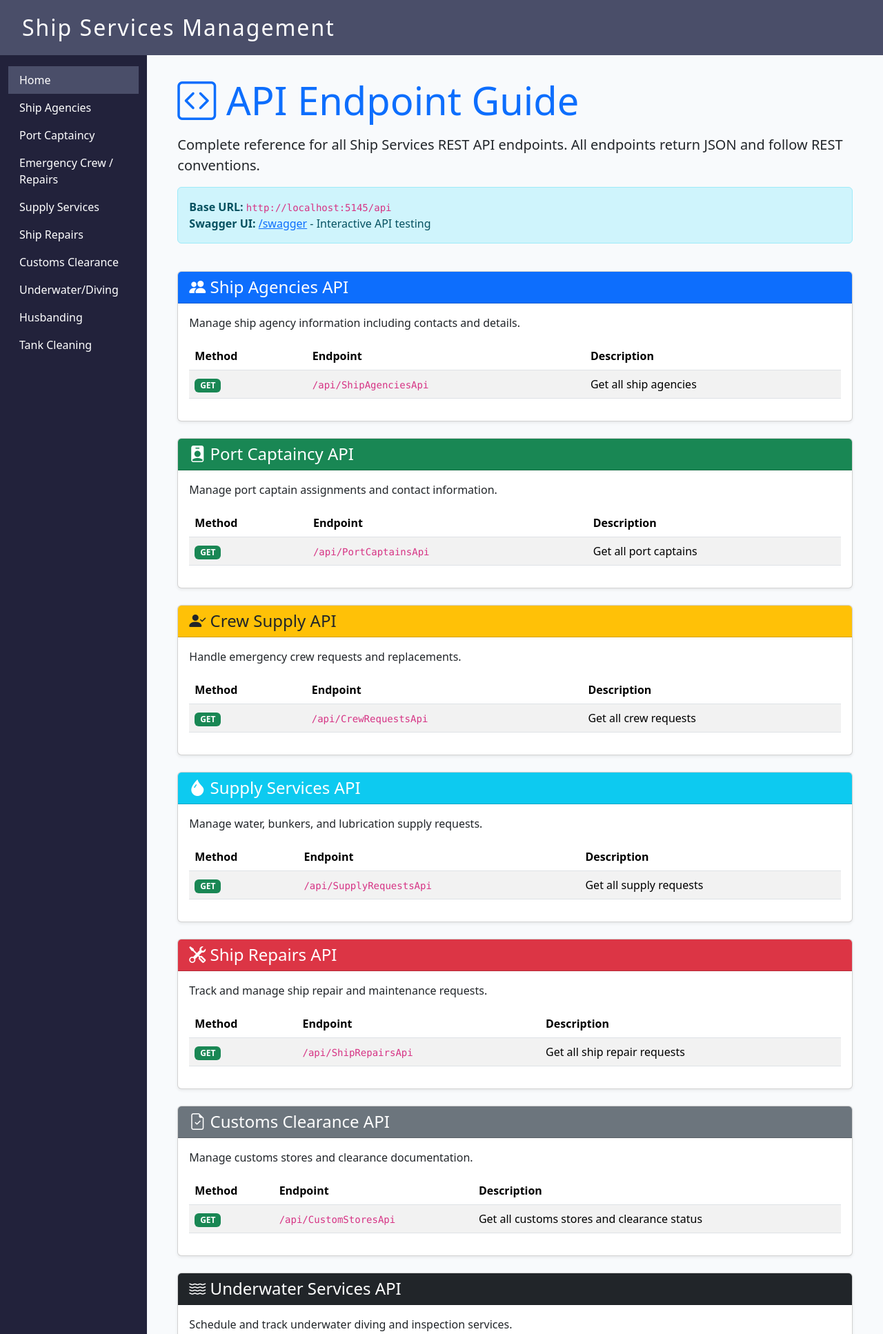
After one commit to xebia/ShipServiceApp, an ASP.NET Core app: template Views/Home/ApiGuide.cshtml in a window 1280 px wide. The commit adds this page. Shown: the top 1934 px of the page at 69% size. Run offline with ASP.NET Core 8, Linux system fonts and the light colour scheme; the template is opened without the code that fills it, so the values that code supplies are empty; some libraries are stand-ins or nearby versions.

Commit message:
Add API endpoint guide to Home-2 view
Co-authored-by: ramesh2051 <95218310+ramesh2051@users.noreply.github.com>

```diff
--- a/Controllers/HomeController.cs
+++ b/Controllers/HomeController.cs
@@ -16,6 +16,11 @@ public class HomeController : Controller
         return View();
     }
 
+    public IActionResult ApiGuide()
+    {
+        return View();
+    }
+
     [ResponseCache(Duration = 0, Location = ResponseCacheLocation.None, NoStore = true)]
     public IActionResult Error()
     {
--- /dev/null
+++ b/Views/Home/ApiGuide.cshtml
@@ -0,0 +1,335 @@
+@{
+    ViewData["Title"] = "API Endpoint Guide";
+}
+
+<div class="container">
+    <!-- Page Header -->
+    <div class="row mb-4">
+        <div class="col-12">
+            <h1 class="display-4 text-primary mb-3">
+                <i class="bi bi-code-square"></i> API Endpoint Guide
+            </h1>
+            <p class="lead">
+                Complete reference for all Ship Services REST API endpoints. All endpoints return JSON and follow REST conventions.
+            </p>
+            <div class="alert alert-info">
+                <strong>Base URL:</strong> <code>http://localhost:5145/api</code><br>
+                <strong>Swagger UI:</strong> <a href="/swagger" target="_blank">/swagger</a> - Interactive API testing
+            </div>
+        </div>
+    </div>
+
+    <!-- Ship Agencies API -->
+    <div class="card mb-4 shadow-sm">
+        <div class="card-header bg-primary text-white">
+            <h4 class="mb-0">
+                <i class="bi bi-people-fill"></i> Ship Agencies API
+            </h4>
+        </div>
+        <div class="card-body">
+            <p class="card-text">Manage ship agency information including contacts and details.</p>
+            <table class="table table-striped">
+                <thead>
+                    <tr>
+                        <th>Method</th>
+                        <th>Endpoint</th>
+                        <th>Description</th>
+                    </tr>
+                </thead>
+                <tbody>
+                    <tr>
+                        <td><span class="badge bg-success">GET</span></td>
+                        <td><code>/api/ShipAgenciesApi</code></td>
+                        <td>Get all ship agencies</td>
+                    </tr>
+                </tbody>
+            </table>
+        </div>
+    </div>
+
+    <!-- Port Captaincy API -->
+    <div class="card mb-4 shadow-sm">
+        <div class="card-header bg-success text-white">
+            <h4 class="mb-0">
+                <i class="bi bi-person-badge-fill"></i> Port Captaincy API
+            </h4>
+        </div>
+        <div class="card-body">
+            <p class="card-text">Manage port captain assignments and contact information.</p>
+            <table class="table table-striped">
+                <thead>
+                    <tr>
+                        <th>Method</th>
+                        <th>Endpoint</th>
+                        <th>Description</th>
+                    </tr>
+                </thead>
+                <tbody>
+                    <tr>
+                        <td><span class="badge bg-success">GET</span></td>
+                        <td><code>/api/PortCaptainsApi</code></td>
+                        <td>Get all port captains</td>
+                    </tr>
+                </tbody>
+            </table>
+        </div>
+    </div>
+
+    <!-- Crew Supply API -->
+    <div class="card mb-4 shadow-sm">
+        <div class="card-header bg-warning text-dark">
+            <h4 class="mb-0">
+                <i class="bi bi-person-check-fill"></i> Crew Supply API
+            </h4>
+        </div>
+        <div class="card-body">
+            <p class="card-text">Handle emergency crew requests and replacements.</p>
+            <table class="table table-striped">
+                <thead>
+                    <tr>
+                        <th>Method</th>
+                        <th>Endpoint</th>
+                        <th>Description</th>
+                    </tr>
+                </thead>
+                <tbody>
+                    <tr>
+                        <td><span class="badge bg-success">GET</span></td>
+                        <td><code>/api/CrewRequestsApi</code></td>
+                        <td>Get all crew requests</td>
+                    </tr>
+                </tbody>
+            </table>
+        </div>
+    </div>
+
+    <!-- Supply Services API -->
+    <div class="card mb-4 shadow-sm">
+        <div class="card-header bg-info text-white">
+            <h4 class="mb-0">
+                <i class="bi bi-droplet-fill"></i> Supply Services API
+            </h4>
+        </div>
+        <div class="card-body">
+            <p class="card-text">Manage water, bunkers, and lubrication supply requests.</p>
+            <table class="table table-striped">
+                <thead>
+                    <tr>
+                        <th>Method</th>
+                        <th>Endpoint</th>
+                        <th>Description</th>
+                    </tr>
+                </thead>
+                <tbody>
+                    <tr>
+                        <td><span class="badge bg-success">GET</span></td>
+                        <td><code>/api/SupplyRequestsApi</code></td>
+                        <td>Get all supply requests</td>
+                    </tr>
+                </tbody>
+            </table>
+        </div>
+    </div>
+
+    <!-- Ship Repairs API -->
+    <div class="card mb-4 shadow-sm">
+        <div class="card-header bg-danger text-white">
+            <h4 class="mb-0">
+                <i class="bi bi-tools"></i> Ship Repairs API
+            </h4>
+        </div>
+        <div class="card-body">
+            <p class="card-text">Track and manage ship repair and maintenance requests.</p>
+            <table class="table table-striped">
+                <thead>
+                    <tr>
+                        <th>Method</th>
+                        <th>Endpoint</th>
+                        <th>Description</th>
+                    </tr>
+                </thead>
+                <tbody>
+                    <tr>
+                        <td><span class="badge bg-success">GET</span></td>
+                        <td><code>/api/ShipRepairsApi</code></td>
+                        <td>Get all ship repair requests</td>
+                    </tr>
+                </tbody>
+            </table>
+        </div>
+    </div>
+
+    <!-- Customs Clearance API -->
+    <div class="card mb-4 shadow-sm">
+        <div class="card-header bg-secondary text-white">
+            <h4 class="mb-0">
+                <i class="bi bi-file-earmark-check"></i> Customs Clearance API
+            </h4>
+        </div>
+        <div class="card-body">
+            <p class="card-text">Manage customs stores and clearance documentation.</p>
+            <table class="table table-striped">
+                <thead>
+                    <tr>
+                        <th>Method</th>
+                        <th>Endpoint</th>
+                        <th>Description</th>
+                    </tr>
+                </thead>
+                <tbody>
+                    <tr>
+                        <td><span class="badge bg-success">GET</span></td>
+                        <td><code>/api/CustomStoresApi</code></td>
+                        <td>Get all customs stores and clearance status</td>
+                    </tr>
+                </tbody>
+            </table>
+        </div>
+    </div>
+
+    <!-- Underwater Services API -->
+    <div class="card mb-4 shadow-sm">
+        <div class="card-header bg-dark text-white">
+            <h4 class="mb-0">
+                <i class="bi bi-water"></i> Underwater Services API
+            </h4>
+        </div>
+        <div class="card-body">
+            <p class="card-text">Schedule and track underwater diving and inspection services.</p>
+            <table class="table table-striped">
+                <thead>
+                    <tr>
+                        <th>Method</th>
+                        <th>Endpoint</th>
+                        <th>Description</th>
+                    </tr>
+                </thead>
+                <tbody>
+                    <tr>
+                        <td><span class="badge bg-success">GET</span></td>
+                        <td><code>/api/UnderwaterServicesApi</code></td>
+                        <td>Get all underwater service requests</td>
+                    </tr>
+                </tbody>
+            </table>
+        </div>
+    </div>
+
+    <!-- Husbanding API -->
+    <div class="card mb-4 shadow-sm">
+        <div class="card-header text-white" style="background-color: #6c757d;">
+            <h4 class="mb-0">
+                <i class="bi bi-boxes"></i> Husbanding API
+            </h4>
+        </div>
+        <div class="card-body">
+            <p class="card-text">Handle husbanding requests including supplies and services.</p>
+            <table class="table table-striped">
+                <thead>
+                    <tr>
+                        <th>Method</th>
+                        <th>Endpoint</th>
+                        <th>Description</th>
+                    </tr>
+                </thead>
+                <tbody>
+                    <tr>
+                        <td><span class="badge bg-success">GET</span></td>
+                        <td><code>/api/HusbandingRequestsApi</code></td>
+                        <td>Get all husbanding requests</td>
+                    </tr>
+                </tbody>
+            </table>
+        </div>
+    </div>
+
+    <!-- Tank Cleaning API -->
+    <div class="card mb-4 shadow-sm">
+        <div class="card-header text-white" style="background-color: #0dcaf0;">
+            <h4 class="mb-0">
+                <i class="bi bi-bucket-fill"></i> Tank Cleaning API
+            </h4>
+        </div>
+        <div class="card-body">
+            <p class="card-text">Manage tank cleaning schedules and chemical usage tracking.</p>
+            <table class="table table-striped">
+                <thead>
+                    <tr>
+                        <th>Method</th>
+                        <th>Endpoint</th>
+                        <th>Description</th>
+                    </tr>
+                </thead>
+                <tbody>
+                    <tr>
+                        <td><span class="badge bg-success">GET</span></td>
+                        <td><code>/api/TankCleaningRequestsApi</code></td>
+                        <td>Get all tank cleaning requests</td>
+                    </tr>
+                </tbody>
+            </table>
+        </div>
+    </div>
+
+    <!-- Response Format Section -->
+    <div class="card mb-4 shadow-sm border-primary">
+        <div class="card-header bg-light">
+            <h4 class="mb-0 text-primary">
+                <i class="bi bi-braces"></i> Response Format
+            </h4>
+        </div>
+        <div class="card-body">
+            <p>All API endpoints return data in JSON format. Example response structure:</p>
+            <pre class="bg-light p-3 rounded"><code>[
+  {
+    "id": 1,
+    "agencyName": "Blue Ocean Maritime",
+    "contactPerson": "Alice Dsouza",
+    "contactEmail": "alice@blueocean.com"
+  },
+  {
+    "id": 2,
+    "agencyName": "Global Ports",
+    "contactPerson": "John Lee",
+    "contactEmail": "john@globalports.com"
+  }
+]</code></pre>
+        </div>
+    </div>
+
+    <!-- Quick Links -->
+    <div class="card mb-4 shadow-sm border-success">
+        <div class="card-header bg-light">
+            <h4 class="mb-0 text-success">
+                <i class="bi bi-link-45deg"></i> Quick Links
+            </h4>
+        </div>
+        <div class="card-body">
+            <div class="row">
+                <div class="col-md-6">
+                    <ul class="list-unstyled">
+                        <li class="mb-2">
+                            <a href="/swagger" class="btn btn-outline-primary btn-sm">
+                                <i class="bi bi-play-circle"></i> Try APIs in Swagger UI
+                            </a>
+                        </li>
+                        <li class="mb-2">
+                            <a href="/" class="btn btn-outline-secondary btn-sm">
+                                <i class="bi bi-house"></i> Back to Home
+                            </a>
+                        </li>
+                    </ul>
+                </div>
+                <div class="col-md-6">
+                    <div class="alert alert-light mb-0">
+                        <strong>Note:</strong> This application uses in-memory demo data.
+                        All data is reset when the application restarts.
+                    </div>
+                </div>
+            </div>
+        </div>
+    </div>
+</div>
+
+<!-- Include Bootstrap Icons -->
+<link rel="stylesheet" href="https://cdn.jsdelivr.net/npm/bootstrap-icons@1.10.5/font/bootstrap-icons.css">
--- a/Views/Home/Index.cshtml
+++ b/Views/Home/Index.cshtml
@@ -13,6 +13,7 @@
             </p>
             <a href="/ShipAgency" class="btn btn-lg btn-gradient-primary me-2 shadow">Get Started</a>
             <a href="/swagger" class="btn btn-outline-secondary btn-lg me-2">Try API</a>
+            <a href="/Home/ApiGuide" class="btn btn-outline-info btn-lg me-2">API Guide</a>
         </div>
         <div class="col-md-5 text-center">
             <!-- Big Ship! Use your own or a royalty-free ship photo if deployed! -->
```
